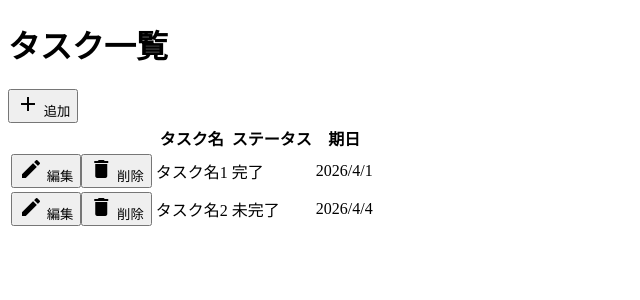
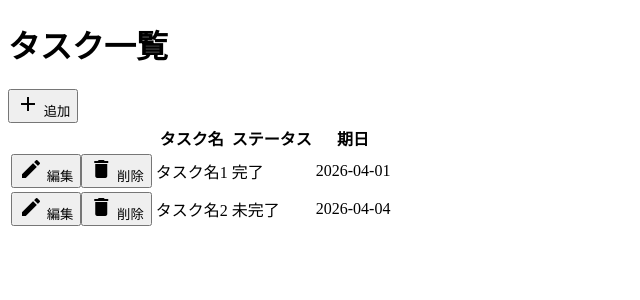
Before and after one commit to nonono1201/vue-task-manager, a Vue app: page / in a window 1280 px wide. Shown: the top 300 px of the page, without its empty margins (0-640 px from the left). Built offline with nearby package versions, Linux system fonts and the light colour scheme; what @vee-validate/i18n would draw is missing.

Commit message:
datepicker設定

```diff
--- a/src/features/tasks/components/TaskForm.vue
+++ b/src/features/tasks/components/TaskForm.vue
@@ -1,6 +1,11 @@
 <template>
-    <Form ref="formRef" id="task-form" :initial-values="props.initialValues" :validation-schema="schema"
-        @submit="onSubmit">
+  <Form
+    ref="formRef"
+    id="task-form"
+    :initial-values="props.initialValues"
+    :validation-schema="schema"
+    @submit="onSubmit"
+  >
     <div class="task-form__item">
       <label class="task-form__item-label">{{ FORM_LABEL.TITLE }}：</label>
       <Field name="title" :label="FORM_LABEL.TITLE" type="text" />
@@ -8,7 +13,13 @@
     </div>
     <div class="task-form__item">
       <label class="task-form__item-label">{{ FORM_LABEL.CPMPLETED }}：</label>
-            <Field name="completed" :label="FORM_LABEL.CPMPLETED" type="checkbox"  :value="true" :unchecked-value="false" />
+      <Field
+        name="completed"
+        :label="FORM_LABEL.CPMPLETED"
+        type="checkbox"
+        :value="true"
+        :unchecked-value="false"
+      />
       <Field name="completed" v-slot="{ value }">
         {{ value ? STATUS.COMPLETED : STATUS.PENDING }}
       </Field>
@@ -16,8 +27,16 @@
     </div>
     <div class="task-form__item">
       <label class="task-form__item-label">{{ FORM_LABEL.DUE_DATE }}：</label>
-            <Field name="dueDate" :label="FORM_LABEL.DUE_DATE" v-slot="{ field }">
-                <VueDatePicker v-model="field.value" @update:model-value="field.onChange" />
+      <Field name="dueDate" :label="FORM_LABEL.DUE_DATE" v-slot="{ value, handleChange }">
+        <VueDatePicker
+        :enable-time-picker="false"
+          :model-value="value"
+          @update:model-value="handleChange"
+          model-type="yyyy-MM-dd"
+          :formats="{ input: 'yyyy/MM/dd' }"
+          :time-config="{ enableTimePicker: false }"
+          auto-apply
+        />
         <ErrorMessage name="dueDate" />
       </Field>
     </div>
@@ -25,13 +44,12 @@
 </template>
 
 <script setup lang="ts">
-import { VueDatePicker } from '@vuepic/vue-datepicker';
-import { FORM_LABEL, STATUS } from '../constants/task';
-import type { TaskFormType } from '../types/task';
+import { FORM_LABEL, STATUS } from '../constants/task'
+import type { TaskFormType } from '../types/task'
 import { Form, Field, ErrorMessage } from 'vee-validate'
-import { ref, watch } from 'vue';
+import { ref, watch } from 'vue'
 
-const formRef = ref();
+const formRef = ref()
 const props = defineProps<{
   // 初期値
   initialValues: TaskFormType
@@ -44,7 +62,7 @@ const emit = defineEmits<{
 // バリデーションスキーマ
 const schema = {
   title: 'required',
-    dueDate: 'required'
+  dueDate: 'required',
 }
 
 // Formのバリデーション状態を監視
@@ -52,16 +70,15 @@ watch(
   () => !formRef.value?.meta.valid,
   (isValid) => {
     // マウント前(undefined)の場合は false として親に伝える
-        emit('hasError', isValid || false);
-    }
-);
+    emit('hasError', isValid || false)
+  },
+)
 
 // フォーム送信が成功した場合の処理（親へデータを渡すなど）
 const onSubmit = (values: Record<string, any>) => {
   console.log('実行')
-    emit('onSubmit', values as TaskFormType);
-};
+  emit('onSubmit', values as TaskFormType)
+}
 </script>
 
-<style lang="sass" scoped>
-</style>
+<style lang="sass" scoped></style>
--- a/src/features/tasks/constants/task.ts
+++ b/src/features/tasks/constants/task.ts
@@ -29,6 +29,6 @@ export const STATUS = {
 /** タスク初期値 */
 export const TASK_INIT:TaskFormType = {
     title: '',
-    dueDate: new Date,
+    dueDate: '',
     completed: false
 }
--- a/src/features/tasks/types/task.ts
+++ b/src/features/tasks/types/task.ts
@@ -3,7 +3,7 @@
  */
 export type TaskFormType = {
   title: string
-  dueDate: Date
+  dueDate: string
   completed: boolean
 }
 
--- a/src/features/tasks/views/TaskListView.vue
+++ b/src/features/tasks/views/TaskListView.vue
@@ -17,7 +17,7 @@
                 <td>
                     {{ row.completed ? STATUS.COMPLETED : STATUS.PENDING }}
                 </td>
-                <td>{{ row.dueDate.toLocaleDateString('ja-JP') }}</td>
+                <td>{{ row.dueDate }}</td>
             </tr>
         </tbody>
     </table>
--- a/src/main.ts
+++ b/src/main.ts
@@ -12,12 +12,13 @@ import { required } from '@vee-validate/rules'
 import { localize, setLocale } from '@vee-validate/i18n';
 import ja from '@vee-validate/i18n/dist/locale/ja.json'
 
-// ルールを登録
+// vee-validate設定
 defineRule('required', required)
 configure({
+  // メッセージを日本語へ
   generateMessage: localize('ja', {
     messages: ja.messages,
-  }), // 日本語を設定
+  }),
 })
 setLocale('ja')
 
--- a/src/services/api/schema.ts
+++ b/src/services/api/schema.ts
@@ -3,7 +3,7 @@
  */
 export interface TaskRegistSchema {
   title: string
-  dueDate: Date
+  dueDate: string
   completed: boolean
 }
 
--- a/src/services/api/taskApi.ts
+++ b/src/services/api/taskApi.ts
@@ -7,13 +7,13 @@ let mockTasks: TaskSchema[] = [
   {
     id: 1,
     title: 'タスク名1',
-    dueDate: new Date('2026-04-01'),
+    dueDate: '2026-04-01',
     completed: true,
   },
   {
     id: 2,
     title: 'タスク名2',
-    dueDate: new Date('2026-04-04'),
+    dueDate: '2026-04-04',
     completed: false,
   },
 ]
```
Lines whose indentation alone changed are shown as unchanged.
